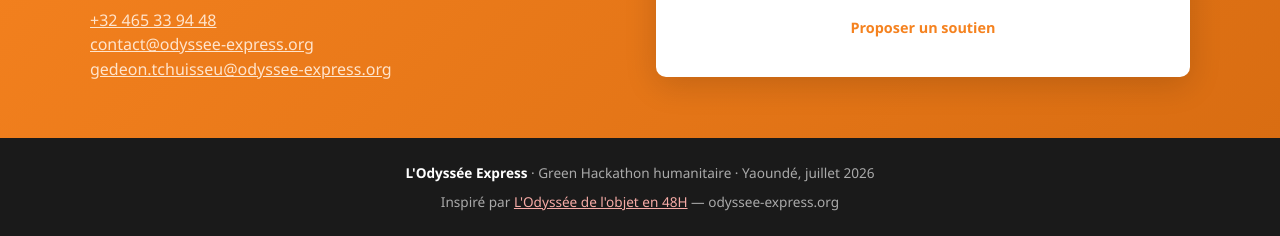
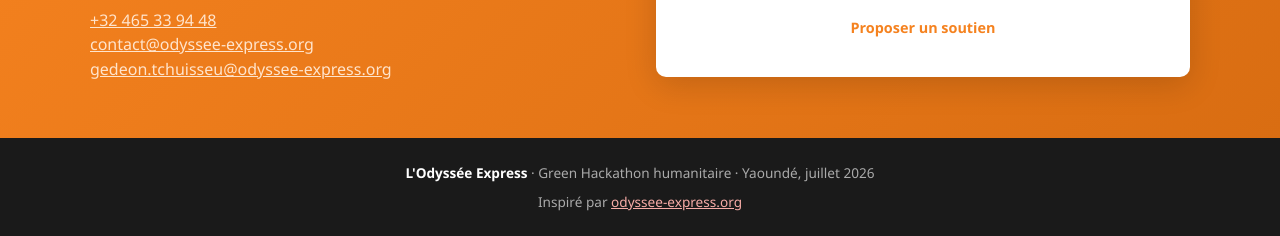
Before and after one commit to ERIC74SONG96/Odyss-e, a plain HTML site: page site/index.html in a window 1280 px wide. Shown: the part 2847-3083 px from the top of the page. Drawn offline with Linux system fonts and the light colour scheme.

Commit message:
Update footer link to odyssee-express.org

```diff
--- a/site/index.html
+++ b/site/index.html
@@ -197,8 +197,7 @@
       </p>
       <p class="footer-note">
         Inspiré par
-        <a href="https://lodysseedelobjet48h.wallonie.be/home.html" target="_blank" rel="noopener">L'Odyssée de l'objet en 48H</a>
-        — odyssee-express.org
+        <a href="https://odyssee-express.org" target="_blank" rel="noopener">odyssee-express.org</a>
       </p>
     </div>
   </footer>
```
